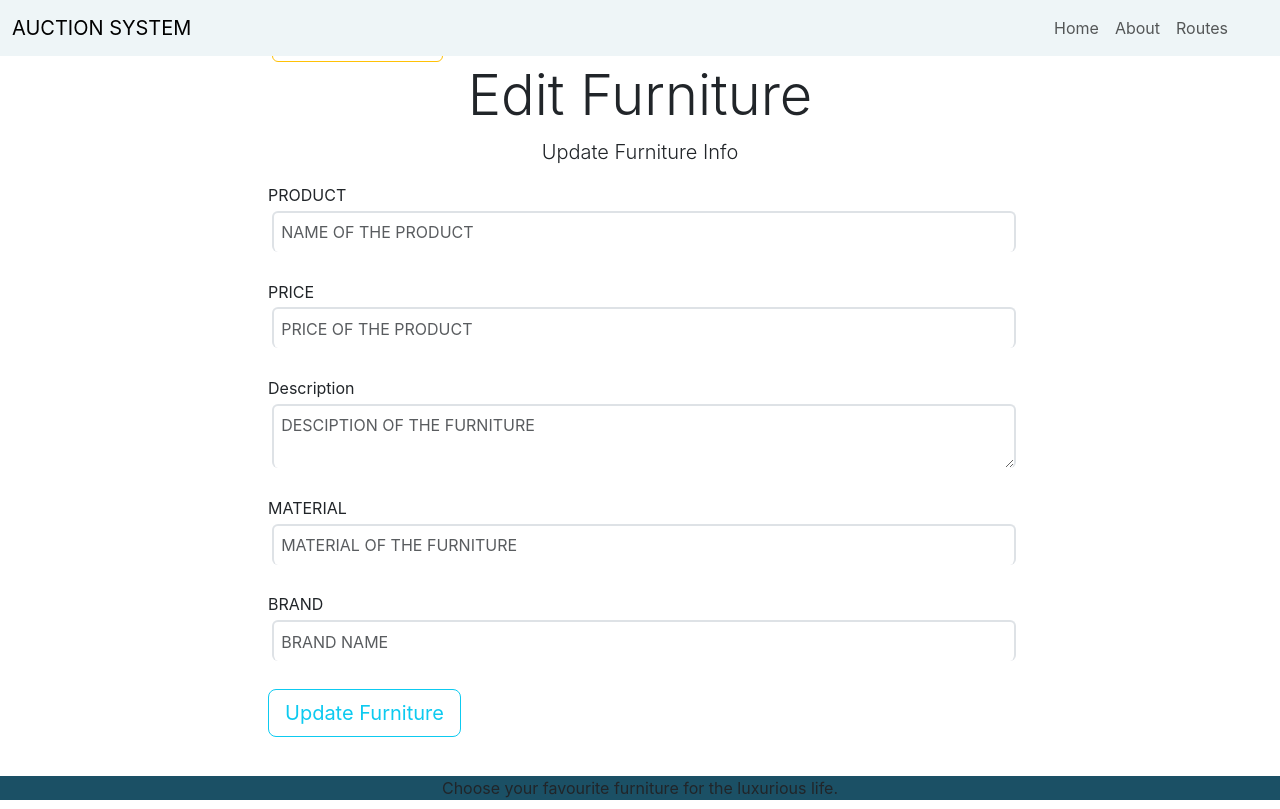
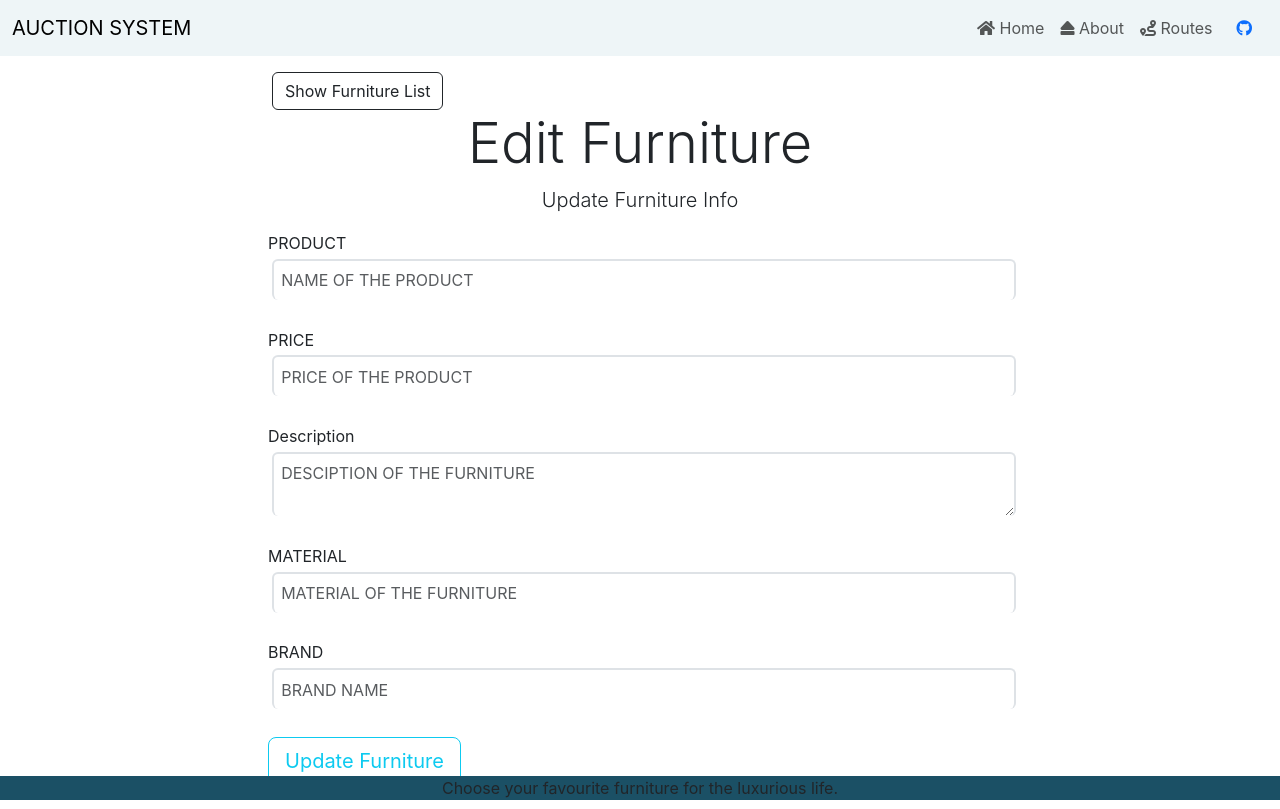
Before and after one commit to 30shrey/Auc-sys, a React (Create React App) app in the folder client/: page /edit-furniture/1 in a window 1280 px wide. Built offline with nearby package versions, Linux system fonts and the light colour scheme; no server answers.

Commit message:
Finished CRUD application

```diff
--- a/client/public/index.html
+++ b/client/public/index.html
@@ -24,6 +24,7 @@
       work correctly both with client-side routing and a non-root public URL.
       Learn how to configure a non-root public URL by running `npm run build`.
     -->
+    <link rel="stylesheet" href="https://use.fontawesome.com/releases/v5.2.0/css/all.css" integrity="sha384-hWVjflwFxL6sNzntih27bfxkr27PmbbK/iSvJ+a4+0owXq79v+lsFkW54bOGbiDQ" crossorigin="anonymous">
     <link href="https://cdn.jsdelivr.net/npm/bootstrap@5.3.2/dist/css/bootstrap.min.css" rel="stylesheet" integrity="sha384-T3c6CoIi6uLrA9TneNEoa7RxnatzjcDSCmG1MXxSR1GAsXEV/Dwwykc2MPK8M2HN" crossorigin="anonymous">
     <script src="https://cdn.jsdelivr.net/npm/bootstrap@5.3.2/dist/js/bootstrap.bundle.min.js" integrity="sha384-C6RzsynM9kWDrMNeT87bh95OGNyZPhcTNXj1NW7RuBCsyN/o0jlpcV8Qyq46cDfL" crossorigin="anonymous"></script>
     <title>FURNITURE MANAGEMENT SYSTEM</title>
--- a/client/src/components/ShowFurnitureList.js
+++ b/client/src/components/ShowFurnitureList.js
@@ -29,7 +29,8 @@
   return (
     <div className='ShowFurnitureList'>
       <Navbar />
-
+       <br></br>
+       <br></br>
       <div className='container'>
         <div className='row'>
           <div className='col-md-12'>
@@ -40,7 +41,7 @@
           <div className='col-md-11'>
             <Link
               to='/create-furniture'
-              className='btn btn-outline-warning float-right'
+              className='btn btn-outline-dark float-right'
             >
               + Add New Furniture
             </Link>
--- a/client/src/components/ShowfurnitureDetails.js
+++ b/client/src/components/ShowfurnitureDetails.js
@@ -145,15 +145,11 @@
                 </Link>
               </div>
               <div className='col-md-4'>
-                <Link to='/furniture-list' className='btn btn-outline-warning btn-lg btn-block'>
+                <Link to='/furniture-list' className='btn btn-outline-dark btn-lg btn-block'>
                   Show Furniture List
                 </Link>
               </div>
             </div>
-
-
-
-
           </div>
         </div>
       </div>
--- a/client/src/components/UpdateFurniture.js
+++ b/client/src/components/UpdateFurniture.js
@@ -64,12 +64,13 @@
   return (
     <div className='UpdateFurnitureInfo'>
       <Navbar />
-
+      <br></br>
+      <br></br>
       <div className='container'>
         <div className='row'>
           <div className='col-md-8 m-auto'>
             <br />
-            <Link to='/furniture-list' className='btn btn-outline-warning float-left'>
+            <Link to='/furniture-list' className='btn btn-outline-dark float-left'>
               Show Furniture List
             </Link>
           </div>
@@ -144,7 +145,7 @@
                 onChange={onChange}
               />
             </div>
-            <br />
+             <br></br>
             <button
               type='submit'
               className='btn btn-outline-info btn-lg btn-block'
```
Also changed, not shown: client/src/components/Technology.js (added), 7 other files (tests, documents, lock files or other folders).
